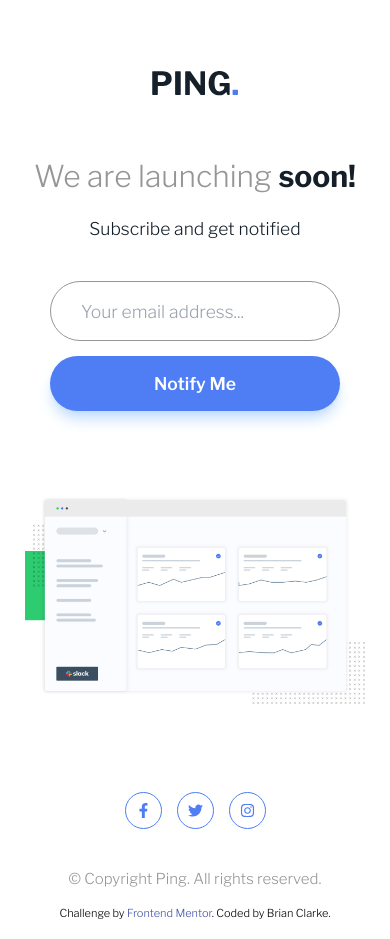
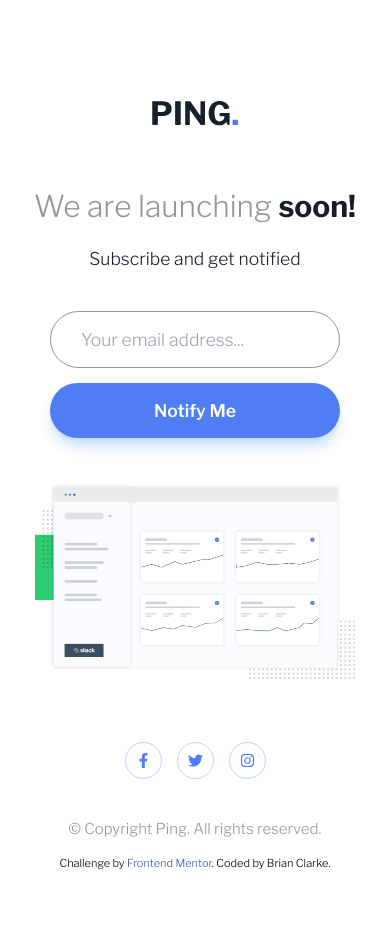
Before and after one commit to clarkeadg/fm-ping-coming-soon-page, a React (Vite) app: page / in a window 390 px wide. After the commit the page ends 889 px from the top, so only its background shows below. Built offline with nearby package versions, Linux system fonts and the light colour scheme.

Commit message:
error messages

```diff
--- a/src/components/ComingSoon/ComingSoon.tsx
+++ b/src/components/ComingSoon/ComingSoon.tsx
@@ -1,3 +1,5 @@
+import React, { useState } from 'react'
+
 import logoUrl from '../../assets/images/logo.svg'
 import imgUrl from '../../assets/images/illustration-dashboard.png'
 import { FaFacebookF, FaTwitter, FaInstagram } from 'react-icons/fa'
@@ -5,11 +7,31 @@ import { FaFacebookF, FaTwitter, FaInstagram } from 'react-icons/fa'
 import './ComingSoon.css'
 
 const ComingSoon = () => {
+  const [email, setEmail] = useState("")
+  const [error, setError] = useState(false)
+
+  function validateEmail(email) {
+    var re = /\S+@\S+\.\S+/;
+    return re.test(email);
+  }
+
+  const handleType = (val) => {
+    setError(false);
+    setEmail(val);
+  }
+
+  const handleSubmit = () => {
+    setError(false);
+    if(!validateEmail(email)) {
+      setError(true);
+    }
+  }
+
   return (
     <div className="font-light relative text-center md:flex flex-col items-center pb-32 ">
       <div className="px-5">
         {/* Logo */}
-        <div className="py-4 mb-8">
+        <div className="py-4 mt-6 mb-8">
           <img src={logoUrl} className='m-auto'/>
         </div>
         {/* Copy */}
@@ -18,19 +40,27 @@ const ComingSoon = () => {
           <p className="text-dark text-sm md:text-xl py-4">Subscribe and get notified</p>
         </div>
         {/* Form */}
-        <div className="md:flex items-center px-5 py-4 mb-8 gap-4">
-          <div className="text-sm h-12 mb-3 md:mb-0">
+        <form onSubmit={(e)=>{ e.preventDefault(); handleSubmit(); }} className="md:flex px-5 py-4 mb-5 gap-4">
+          <div className="text-sm mb-3 md:mb-0">
             <input
-              className="text-primary border border-light focus:border-primary focus:outline-none px-6 w-full md:w-72 h-full rounded-full overflow-hidden"
+              className={`border ${error ? "border-warning" : "border-light"} focus:border-primary focus:outline-none px-6 py-3 w-full md:w-72 rounded-full overflow-hidden`}
               placeholder="Your email address..."
+              type="text"
+              value={email}
+              onChange={(e) => handleType(e.target.value)}
             />
+            { error && <div className="relative">
+              <div className="text-warning md:text-left md:absolute top-0 left-6 text-xs italic font-semibold py-2">
+                Please provide a valid email address
+              </div>
+            </div> }
           </div>
-          <button className="font-semibold bg-primary rounded-full text-sm text-white w-full md:w-auto px-12 py-3 shadow-lg shadow-blue-200">
+          <button type="submit" className="md:h-12 font-semibold bg-primary rounded-full text-sm text-white w-full md:w-auto px-12 py-3 shadow-lg shadow-blue-200 hover:opacity-90">
             Notify Me
           </button>
-        </div>
+        </form>
         {/* Image */}
-        <div className="py-5">
+        <div className="px-2">
           <img src={imgUrl} className='max-w-full w-[640px]'/>
         </div>
       </div>
@@ -38,13 +68,13 @@ const ComingSoon = () => {
       <div className="absolute bottom-0 flex justify-center items-end w-full h-32 text-center">
         <div className="text-xs">
           <div className="flex justify-center gap-3">
-            <a href="#" className="inline-block rounded-full p-2 border border-primary text-primary hover:text-white hover:bg-primary">
+            <a href="#" className="inline-block rounded-full p-2 border border-secondary text-primary hover:text-white hover:bg-primary hover:border-primary">
               <FaFacebookF/>
             </a>
-            <a href="#" className="inline-block rounded-full p-2 border border-primary text-primary hover:text-white hover:bg-primary">
+            <a href="#" className="inline-block rounded-full p-2 border border-secondary text-primary hover:text-white hover:bg-primary hover:border-primary">
               <FaTwitter/>
             </a>
-            <a href="#" className="inline-block rounded-full p-2 border border-primary text-primary hover:text-white hover:bg-primary">
+            <a href="#" className="inline-block rounded-full p-2 border border-secondary text-primary hover:text-white hover:bg-primary hover:border-primary">
               <FaInstagram/>
             </a>
           </div>
--- a/src/index.css
+++ b/src/index.css
@@ -18,10 +18,13 @@ main { background-color: '#fff'; }
 .hover\:bg-primary:hover { background-color: hsl(223, 87%, 63%); }
 .border-primary { border-color: hsl(223, 87%, 63%); }
 .focus\:border-primary:focus { border-color: hsl(223, 87%, 63%); }
+.hover\:border-primary:hover { border-color: hsl(223, 87%, 63%); }
 
 /* Secondary */
 .text-secondary { color: hsl(223, 100%, 88%); }
+.border-secondary { border-color: hsl(223, 100%, 88%); }
 .text-warning { color: hsl(354, 100%, 66%); }
+.border-warning { border-color: hsl(354, 100%, 66%); }
 
 /* Neutral */
 .text-light { color: hsl(0, 0%, 59%); }
```
